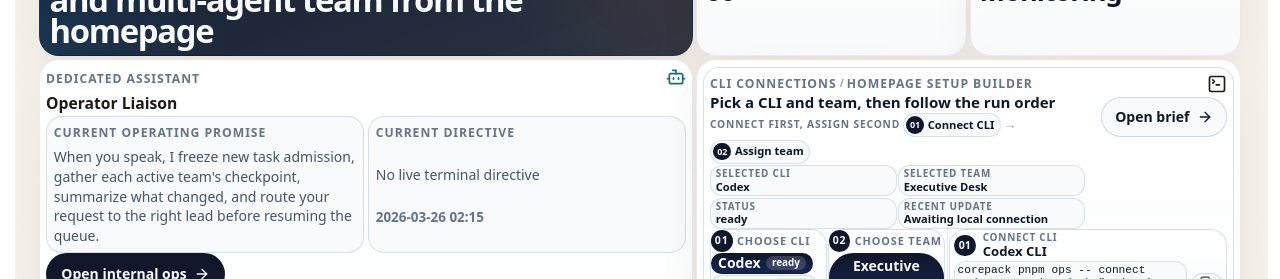
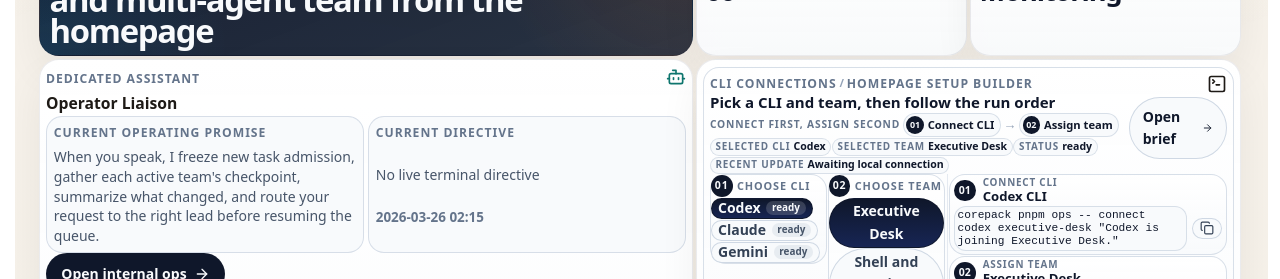
Before and after one commit to GongJae00/research-pages, a Next.js app in the folder apps/web/: page /en in a window 1280 px wide. Shown: the part 1660-1939 px from the top of the page. Built offline with nearby package versions, Linux system fonts and the light colour scheme; no server answers.

Commit message:
Autonomy batch 1497: shell-experience

```diff
--- a/apps/web/src/components/homepage-agent-control-section.module.css
+++ b/apps/web/src/components/homepage-agent-control-section.module.css
@@ -569,10 +569,11 @@
 }
 
 .setupSummaryBar {
-  display: grid;
-  grid-template-columns: repeat(2, minmax(0, 1fr));
-  gap: 0.08rem;
-  margin-top: 0.06rem;
+  display: flex;
+  flex-wrap: wrap;
+  align-items: center;
+  gap: 0.06rem;
+  margin-top: 0.04rem;
 }
 
 .setupHeaderTools {
@@ -606,22 +607,29 @@
 }
 
 .summaryChip {
-  display: inline-grid;
-  gap: 0.03rem;
-  align-items: start;
-  padding: 0.14rem 0.3rem;
-  border: 1px solid rgba(203, 213, 225, 0.72);
-  border-radius: 12px;
-  background: rgba(248, 250, 252, 0.92);
+  display: inline-flex;
+  align-items: baseline;
+  gap: 0.2rem;
+  padding: 0.12rem 0.28rem;
+  border: 1px solid rgba(203, 213, 225, 0.68);
+  border-radius: 999px;
+  background: rgba(248, 250, 252, 0.94);
   color: #64748b;
-  font-size: 0.64rem;
+  font-size: 0.62rem;
   font-weight: 700;
   min-width: 0;
+  line-height: 1.1;
 }
 
 .summaryChip strong {
   color: #0f172a;
-  font-size: 0.7rem;
+  font-size: 0.66rem;
+  line-height: 1.1;
+}
+
+.summaryChip .setupScanLabel,
+.summaryChip .setupScanValue {
+  display: inline;
 }
 
 .setupPicker {
```
